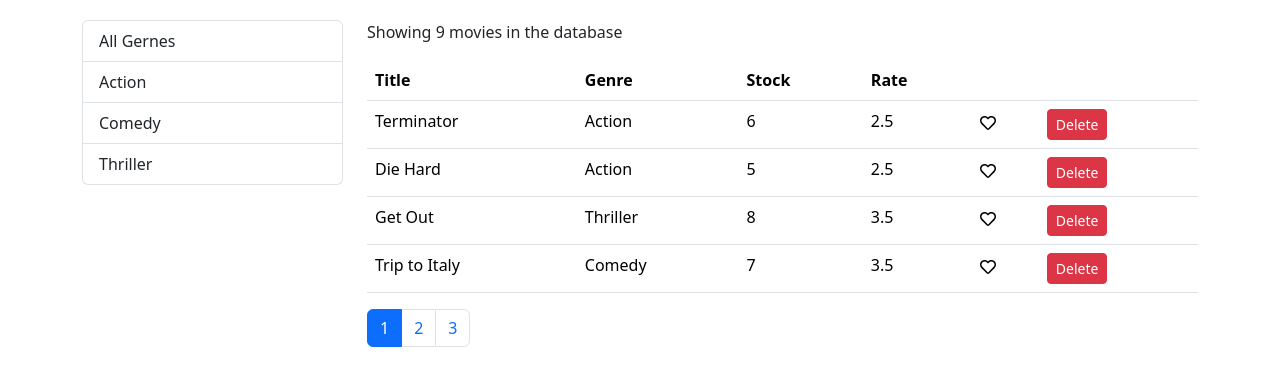
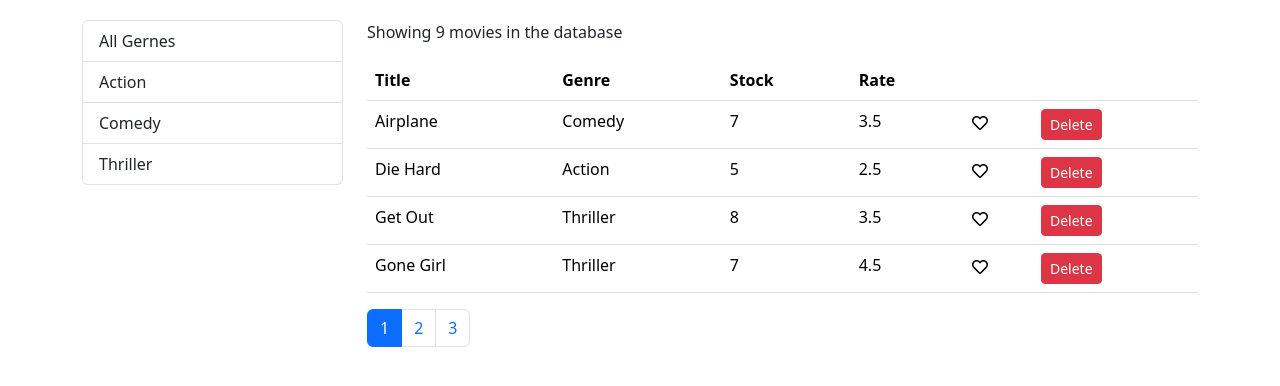
Before and after one commit to haseebzahid1/react-movie-table, a React (Create React App) app: page / in a window 1280 px wide. Shown: the top 386 px of the page. Built offline with nearby package versions, Linux system fonts and the light colour scheme.

Commit message:
MoviesTable may  add click function and add desc and adc

```diff
--- a/src/component/Movie.jsx
+++ b/src/component/Movie.jsx
@@ -1,10 +1,12 @@
 import React, { Component } from "react";
 import { getMovies } from "../servies/fakeMovieService";
 import { getGenres } from "../servies/fakeGenreService";
-import Like from "./common/LIke";
 import Pagination from "./common/Pagination";
 import { paginate } from "../utilis/paginate";
 import { ListGroup } from "./common/ListGroup";
+import MoviesTable from "./common/MoviesTable";
+import _ from "lodash";
+
 class Movies extends Component {
   state = {
     // movies: getMovies(),
@@ -12,12 +14,13 @@ class Movies extends Component {
     genres: [],
     currentPage: 1,
     pageSize: 4,
+    sortColumn: {path: 'title' , order: 'asc'}
   };
 
-  componentDidMount(){
-    const genres = [{name:'All Gernes'}, ...getGenres()]
+  componentDidMount() {
+    const genres = [{ _id: "", name: "All Gernes" }, ...getGenres()];
 
-    this.setState({movies: getMovies(), genres: genres}) //note
+    this.setState({ movies: getMovies(), genres: genres }); //note
     // this.setState({movies: getMovies(), genres: getGenres()}) //note
   }
 
@@ -30,21 +33,41 @@ class Movies extends Component {
     this.setState({ currentPage: page });
   };
 
-  handleGenreSelect = genre => {
-    this.setState({ selectedGenre: genre , currentPage: 1})
+  handleGenreSelect = (genre) => {
+    this.setState({ selectedGenre: genre, currentPage: 1 });
+  };
+  handleSort = path => {
+    const sortColumn = {...this.state.sortColumn};
+    if(sortColumn.path === path)
+     sortColumn.order = (sortColumn.order === 'asc') ? 'desc' : 'asc';
+    else {
+      sortColumn.path = path;
+      sortColumn.order = 'asc'
+    }
+    // this.setState({ sortColumn:{path, order: 'asc' } }) _old
+      this.setState({sortColumn})
   }
 
   render() {
     const { length: count } = this.state.movies;
-    const { pageSize, currentPage, selectedGenre,  movies: allMovies } = this.state;  // not write in state  selectedGenre
-    console.log(selectedGenre)
+    const {
+      pageSize,
+      currentPage,
+      selectedGenre,
+      sortColumn,
+      movies: allMovies,
+    } = this.state; // not write in state  selectedGenre and sortColumn
+    console.log(selectedGenre);
     if (count === 0) return <p>There are no movies in the datbase</p>;
 
-    const filtered = selectedGenre && selectedGenre._id
-      ? allMovies.filter(m => m.genre._id === selectedGenre._id)
+    const filtered =
+      selectedGenre && selectedGenre._id
+        ? allMovies.filter((m) => m.genre._id === selectedGenre._id)
         : allMovies;
 
-    const movies = paginate(filtered, currentPage, pageSize);   // old paginate(allMovies, currentPage, pageSize);
+    const sorted =  _.orderBy(filtered, [sortColumn.path], [sortColumn.order] )    //note
+
+    const movies = paginate(sorted, currentPage, pageSize); // _old paginate(allMovies, currentPage, pageSize); after {___old paginate(allMovies, currentPage, pageSize)}
 
     return (
       <div className="container">
@@ -54,47 +77,19 @@ class Movies extends Component {
               items={this.state.genres}
               // textProperty="name"   // note
               // valueProperty="_id"   //note
-            selectedItem={this.state.selectedGenre}  //note
+              selectedItem={this.state.selectedGenre} //note
               onItemsSelect={this.handleGenreSelect}
             />
           </div>
           <div className="col">
             <p>Showing {filtered.length} movies in the database</p>
 
-          <table class="table">
-            <thead>
-              <tr>
-                <th>Title</th>
-                <th>Genre</th>
-                <th>Stock</th>
-                <th>Rate</th>
-                <th></th>
-                <th></th>
-              </tr>
-            </thead>
-            <tbody>
-              {/* {this.state.movies.map((movie) => ( */}
-              {movies.map((movie) => (
-                <tr key={movie._id}>
-                  <td>{movie.title}</td>
-                  <td>{movie.genre.name}</td>
-                  <td>{movie.numberInStock}</td>
-                  <td>{movie.dailyRentalRate}</td>
-                  <td>
-                    <Like />
-                  </td>
-                  <td>
-                    <button
-                      onClick={() => this.handleDelete(movie)}
-                      className="btn btn-danger btn-sm"
-                    >
-                      Delete
-                    </button>
-                  </td>
-                </tr>
-              ))}
-            </tbody>
-          </table>
+            <MoviesTable
+              movies={movies}
+              onSort={this.handleSort}
+              onDelete={this.handleDelete}
+            />
+
             <Pagination
               itemsCount={filtered.length}
               // itemsCount={count}
--- /dev/null
+++ b/src/component/common/MoviesTable.jsx
@@ -0,0 +1,45 @@
+import React from 'react'
+import Like from './Like';
+
+
+const MoviesTable = (props) => {
+    const {movies, onDelete, onSort} = props
+    return (
+        <table class="table">
+            <thead>
+              <tr>
+                <th onClick={() => onSort('title')}>Title</th>
+                <th onClick={() => onSort('genre.name')}>Genre</th>
+                <th onClick={() => onSort('numberInStock')}>Stock</th>
+                <th onClick={() => onSort('dailyRentalRate')}>Rate</th>
+                <th></th>
+                <th></th>
+              </tr>
+            </thead>
+            <tbody>
+              {/* {this.state.movies.map((movie) => ( */}
+              {movies.map((movie) => (
+                <tr key={movie._id}>
+                  <td>{movie.title}</td>
+                  <td>{movie.genre.name}</td>
+                  <td>{movie.numberInStock}</td>
+                  <td>{movie.dailyRentalRate}</td>
+                  <td>
+                    <Like/>
+                  </td>
+                  <td>
+                    <button
+                      onClick={() => onDelete(movie)}  //_old this.handleDelete
+                      className="btn btn-danger btn-sm"
+                    >
+                      Delete
+                    </button>
+                  </td>
+                </tr>
+              ))}
+            </tbody>
+          </table>
+    );
+};
+
+export default MoviesTable;
```
Lines whose indentation alone changed are shown as unchanged.
